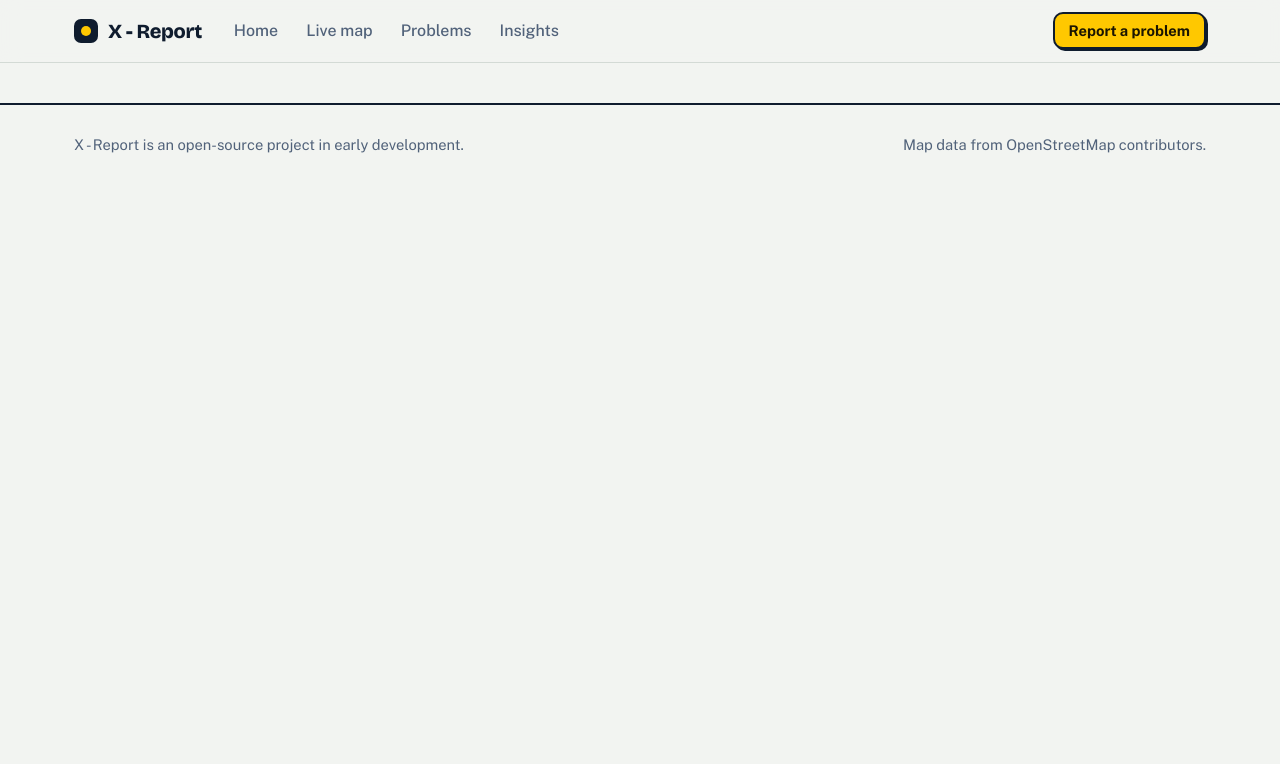
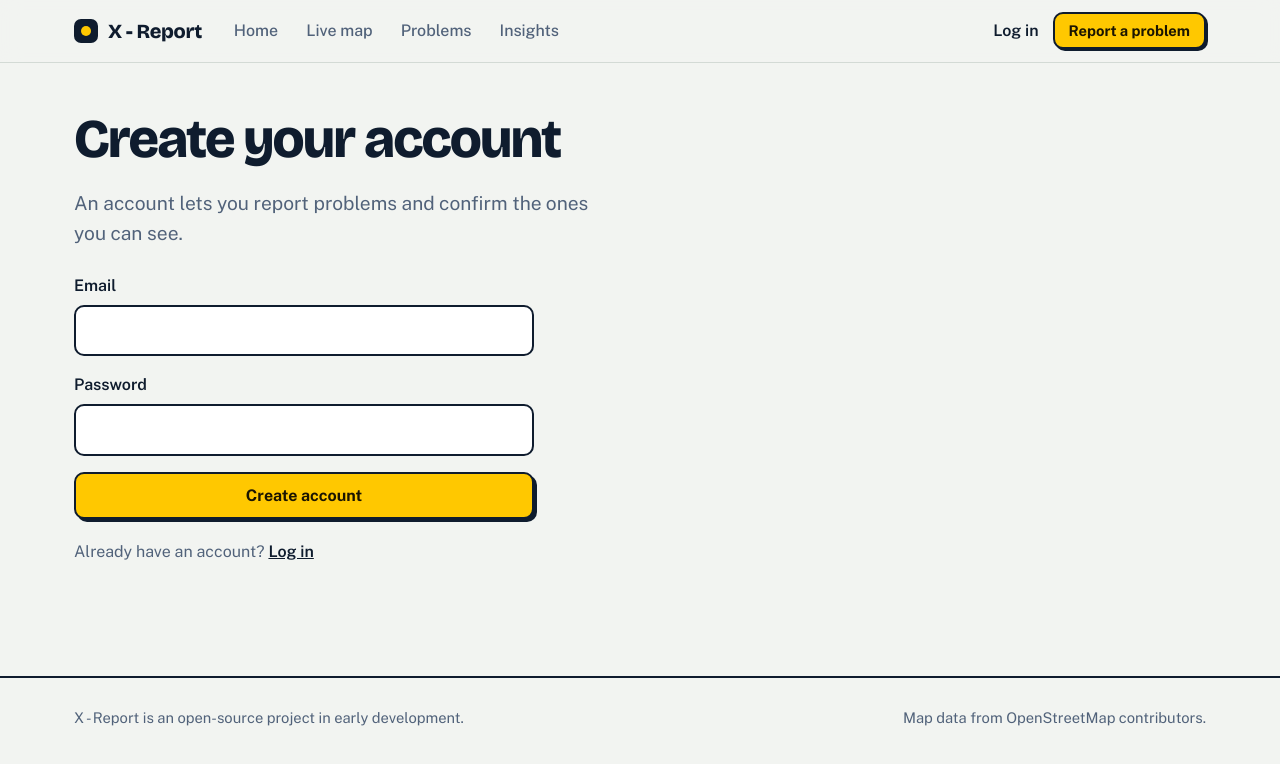
Before and after one commit to XCodex12/x-report, a React (Vite) app: page /signup in a window 1280 px wide. Shown: the top 764 px of the page. Built offline with nearby package versions, Linux system fonts and the light colour scheme; no server answers; the database is empty.

Commit message:
feat: add email/password authentication and per-user confirmations

```diff
--- a/src/App.jsx
+++ b/src/App.jsx
@@ -1,12 +1,15 @@
 import { useEffect, useState } from 'react';
-import { Routes, Route, useLocation } from 'react-router-dom';
+import { Routes, Route, useLocation, useNavigate } from 'react-router-dom';
 import Navbar from './components/Navbar';
 import Footer from './components/Footer';
+import RequireAuth from './components/RequireAuth';
 import Home from './pages/Home';
 import MapPage from './pages/MapPage';
 import Issues from './pages/Issues';
 import Insights from './pages/Insights';
 import ReportProblem from './pages/ReportProblem';
+import AuthPage from './pages/AuthPage';
+import { useAuth } from './context/AuthContext';
 import { isSupabaseConfigured } from './lib/supabaseClient';
 import { fetchIssues, fetchMyConfirmations, createIssue, toggleConfirmation } from './lib/api';
 
@@ -19,11 +22,16 @@ function ScrollToTop() {
 }
 
 export default function App() {
+  const { user } = useAuth();
+  const navigate = useNavigate();
+  const location = useLocation();
+
   const [issues, setIssues] = useState([]);
   const [confirmedIds, setConfirmedIds] = useState([]);
   const [loading, setLoading] = useState(true);
   const [loadError, setLoadError] = useState('');
 
+  // Load the public reports once
   useEffect(() => {
     if (!isSupabaseConfigured) {
       setLoadError('The database connection is not set up. Add the Supabase environment variables and redeploy.');
@@ -31,11 +39,10 @@ export default function App() {
       return;
     }
     let cancelled = false;
-    Promise.all([fetchIssues(), fetchMyConfirmations().catch(() => [])])
-      .then(([loadedIssues, mine]) => {
+    fetchIssues()
+      .then((loadedIssues) => {
         if (cancelled) return;
         setIssues(loadedIssues);
-        setConfirmedIds(mine);
         setLoading(false);
       })
       .catch((err) => {
@@ -48,6 +55,23 @@ export default function App() {
       cancelled = true;
     };
   }, []);
+
+  // Load this person's confirmations whenever they log in or out
+  useEffect(() => {
+    if (!user) {
+      setConfirmedIds([]);
+      return;
+    }
+    let cancelled = false;
+    fetchMyConfirmations()
+      .then((mine) => {
+        if (!cancelled) setConfirmedIds(mine);
+      })
+      .catch((err) => console.error(err));
+    return () => {
+      cancelled = true;
+    };
+  }, [user?.id]);
 
   async function addIssue(data) {
     const created = await createIssue(data);
@@ -62,8 +86,13 @@ export default function App() {
   }
 
   async function confirmIssue(id) {
+    if (!user) {
+      navigate('/login', { state: { from: location.pathname } });
+      return;
+    }
     const issue = issues.find((i) => i.id === id);
-    if (!issue) return;
+    if (!issue || issue.userId === user.id) return;
+
     const wasConfirmed = confirmedIds.includes(id);
     applyConfirmation(id, !wasConfirmed, Math.max(0, issue.confirmations + (wasConfirmed ? -1 : 1)));
     try {
@@ -94,9 +123,15 @@ export default function App() {
             <Route path="/map" element={<MapPage issues={issues} />} />
             <Route path="/issues" element={<Issues issues={issues} confirmedIds={confirmedIds} onConfirm={confirmIssue} />} />
             <Route path="/insights" element={<Insights issues={issues} />} />
+            <Route path="/login" element={<AuthPage mode="login" />} />
+            <Route path="/signup" element={<AuthPage mode="signup" />} />
             <Route
               path="/report"
-              element={<ReportProblem issues={issues} confirmedIds={confirmedIds} onAddIssue={addIssue} onConfirm={confirmIssue} />}
+              element={
+                <RequireAuth>
+                  <ReportProblem issues={issues} confirmedIds={confirmedIds} onAddIssue={addIssue} onConfirm={confirmIssue} />
+                </RequireAuth>
+              }
             />
           </Routes>
         )}
--- a/src/components/IssueRow.jsx
+++ b/src/components/IssueRow.jsx
@@ -1,9 +1,13 @@
 import StatusBadge from './StatusBadge';
 import { categoryMeta, STATUSES } from '../utils/constants';
 
-export default function IssueRow({ issue, confirmed, onConfirm }) {
+export default function IssueRow({ issue, confirmed, isOwn, onConfirm }) {
   const meta = categoryMeta(issue.category);
   const step = STATUSES.indexOf(issue.status);
+
+  let label = 'Confirm';
+  if (isOwn) label = 'Yours';
+  else if (confirmed) label = 'Confirmed';
 
   return (
     <article className="issue" style={{ '--c': meta.color }}>
@@ -11,11 +15,13 @@ export default function IssueRow({ issue, confirmed, onConfirm }) {
         type="button"
         className={'confirm' + (confirmed ? ' is-on' : '')}
         onClick={() => onConfirm(issue.id)}
+        disabled={isOwn}
         aria-pressed={confirmed}
-        aria-label={confirmed ? 'Remove your confirmation' : 'Confirm this problem'}
+        title={isOwn ? 'You cannot confirm your own report' : undefined}
+        aria-label={isOwn ? 'Your own report' : confirmed ? 'Remove your confirmation' : 'Confirm this problem'}
       >
         <span className="confirm-count">{issue.confirmations}</span>
-        <span className="confirm-label">{confirmed ? 'Confirmed' : 'Confirm'}</span>
+        <span className="confirm-label">{label}</span>
       </button>
 
       <div className="issue-body">
--- a/src/components/Navbar.jsx
+++ b/src/components/Navbar.jsx
@@ -1,6 +1,9 @@
 import { Link, NavLink } from 'react-router-dom';
+import { useAuth } from '../context/AuthContext';
 
 export default function Navbar() {
+  const { user, signOut } = useAuth();
+
   return (
     <header className="nav">
       <div className="nav-inner">
@@ -14,7 +17,17 @@ export default function Navbar() {
           <NavLink to="/issues">Problems</NavLink>
           <NavLink to="/insights">Insights</NavLink>
         </nav>
-        <Link to="/report" className="btn btn-sm">Report a problem</Link>
+        <div className="nav-actions">
+          {user ? (
+            <>
+              <span className="nav-user" title={user.email}>{user.email}</span>
+              <button type="button" className="link-btn" onClick={signOut}>Log out</button>
+            </>
+          ) : (
+            <Link to="/login" className="nav-login">Log in</Link>
+          )}
+          <Link to="/report" className="btn btn-sm">Report a problem</Link>
+        </div>
       </div>
     </header>
   );
--- /dev/null
+++ b/src/components/RequireAuth.jsx
@@ -0,0 +1,19 @@
+import { Navigate, useLocation } from 'react-router-dom';
+import { useAuth } from '../context/AuthContext';
+
+export default function RequireAuth({ children }) {
+  const { user, authLoading } = useAuth();
+  const location = useLocation();
+
+  if (authLoading) {
+    return (
+      <section className="container page-head">
+        <p className="lead">Loading...</p>
+      </section>
+    );
+  }
+  if (!user) {
+    return <Navigate to="/login" replace state={{ from: location.pathname }} />;
+  }
+  return children;
+}
--- /dev/null
+++ b/src/context/AuthContext.jsx
@@ -0,0 +1,50 @@
+import { createContext, useContext, useEffect, useState } from 'react';
+import { supabase } from '../lib/supabaseClient';
+
+const AuthContext = createContext(null);
+
+export function AuthProvider({ children }) {
+  const [session, setSession] = useState(null);
+  const [authLoading, setAuthLoading] = useState(true);
+
+  useEffect(() => {
+    if (!supabase) {
+      setAuthLoading(false);
+      return;
+    }
+    supabase.auth.getSession().then(({ data }) => {
+      setSession(data.session);
+      setAuthLoading(false);
+    });
+    const { data: listener } = supabase.auth.onAuthStateChange((_event, newSession) => {
+      setSession(newSession);
+    });
+    return () => listener.subscription.unsubscribe();
+  }, []);
+
+  async function signUp(email, password) {
+    const { data, error } = await supabase.auth.signUp({
+      email,
+      password,
+      options: { emailRedirectTo: window.location.origin },
+    });
+    if (error) throw error;
+    return { needsConfirmation: !data.session };
+  }
+
+  async function signIn(email, password) {
+    const { error } = await supabase.auth.signInWithPassword({ email, password });
+    if (error) throw error;
+  }
+
+  async function signOut() {
+    await supabase.auth.signOut();
+  }
+
+  const value = { user: session?.user ?? null, authLoading, signUp, signIn, signOut };
+  return <AuthContext.Provider value={value}>{children}</AuthContext.Provider>;
+}
+
+export function useAuth() {
+  return useContext(AuthContext);
+}
--- a/src/main.jsx
+++ b/src/main.jsx
@@ -2,12 +2,15 @@ import { StrictMode } from 'react';
 import { createRoot } from 'react-dom/client';
 import { BrowserRouter } from 'react-router-dom';
 import App from './App.jsx';
+import { AuthProvider } from './context/AuthContext.jsx';
 import './styles/index.css';
 
 createRoot(document.getElementById('root')).render(
   <StrictMode>
     <BrowserRouter>
-      <App />
+      <AuthProvider>
+        <App />
+      </AuthProvider>
     </BrowserRouter>
   </StrictMode>
 );
--- /dev/null
+++ b/src/pages/AuthPage.jsx
@@ -0,0 +1,100 @@
+import { useState } from 'react';
+import { Link, Navigate, useLocation } from 'react-router-dom';
+import { useAuth } from '../context/AuthContext';
+
+export default function AuthPage({ mode }) {
+  const isSignup = mode === 'signup';
+  const { user, signIn, signUp } = useAuth();
+  const location = useLocation();
+  const from = location.state?.from || '/issues';
+
+  const [email, setEmail] = useState('');
+  const [password, setPassword] = useState('');
+  const [error, setError] = useState('');
+  const [info, setInfo] = useState('');
+  const [busy, setBusy] = useState(false);
+
+  if (user) return <Navigate to={from} replace />;
+
+  async function handleSubmit(e) {
+    e.preventDefault();
+    setError('');
+    setInfo('');
+    const cleanEmail = email.trim();
+    if (!cleanEmail || !password) {
+      setError('Enter your email and password.');
+      return;
+    }
+    if (isSignup && password.length < 8) {
+      setError('Use a password with at least 8 characters.');
+      return;
+    }
+    setBusy(true);
+    try {
+      if (isSignup) {
+        const result = await signUp(cleanEmail, password);
+        if (result.needsConfirmation) {
+          setInfo('Account created. Check your email for a confirmation link, then log in.');
+        }
+      } else {
+        await signIn(cleanEmail, password);
+      }
+    } catch (err) {
+      setError(err.message || 'Something went wrong. Please try again.');
+    }
+    setBusy(false);
+  }
+
+  return (
+    <>
+      <section className="container page-head">
+        <h1>{isSignup ? 'Create your account' : 'Log in'}</h1>
+        <p className="lead">
+          {isSignup
+            ? 'An account lets you report problems and confirm the ones you can see.'
+            : 'Log in to report problems and confirm reports from your neighbours.'}
+        </p>
+      </section>
+
+      <section className="container">
+        <div className="auth">
+          <form onSubmit={handleSubmit} className="form">
+            {error && <div className="notice notice-error" role="alert">{error}</div>}
+            {info && <div className="notice notice-ok" role="status">{info}</div>}
+
+            <label>
+              Email
+              <input
+                type="email"
+                value={email}
+                onChange={(e) => setEmail(e.target.value)}
+                autoComplete="email"
+              />
+            </label>
+
+            <label>
+              Password
+              <input
+                type="password"
+                value={password}
+                onChange={(e) => setPassword(e.target.value)}
+                autoComplete={isSignup ? 'new-password' : 'current-password'}
+              />
+            </label>
+
+            <button type="submit" className="btn" disabled={busy}>
+              {busy ? 'Please wait...' : isSignup ? 'Create account' : 'Log in'}
+            </button>
+          </form>
+
+          <p className="auth-switch">
+            {isSignup ? 'Already have an account? ' : 'New here? '}
+            <Link to={isSignup ? '/login' : '/signup'} state={location.state}>
+              {isSignup ? 'Log in' : 'Create an account'}
+            </Link>
+          </p>
+        </div>
+      </section>
+    </>
+  );
+}
--- a/src/styles/index.css
+++ b/src/styles/index.css
@@ -189,3 +189,18 @@ input, textarea, select {
   *, *::before, *::after { animation: none !important; transition: none !important; }
   html { scroll-behavior: auto; }
 }
+
+/* Accounts */
+.nav-actions { display: flex; align-items: center; gap: 14px; }
+.nav-user { max-width: 180px; overflow: hidden; text-overflow: ellipsis; white-space: nowrap; color: var(--muted); font-size: 0.9rem; }
+.nav-login { font-weight: 600; text-decoration: none; }
+.auth { max-width: 460px; padding-bottom: 72px; }
+.auth-switch { margin-top: 20px; color: var(--muted); }
+.auth-switch a { font-weight: 600; color: var(--ink); }
+.notice-ok { background: #ddf3e8; }
+.check { display: inline-flex; align-items: center; gap: 8px; font-weight: 600; }
+.check input { width: auto; }
+.confirm:disabled { opacity: 0.6; cursor: not-allowed; }
+@media (max-width: 560px) {
+  .nav-user { display: none; }
+}
```
Also changed, not shown: src/lib/api.js (+3 -21 lines), src/pages/Issues.jsx (+12 -1 lines).
